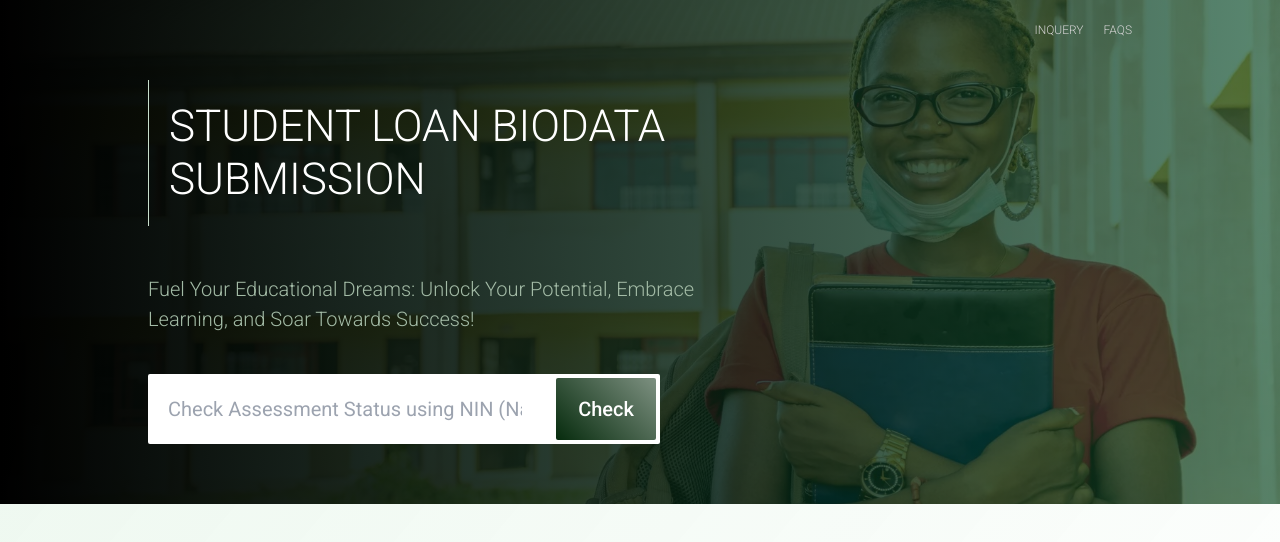
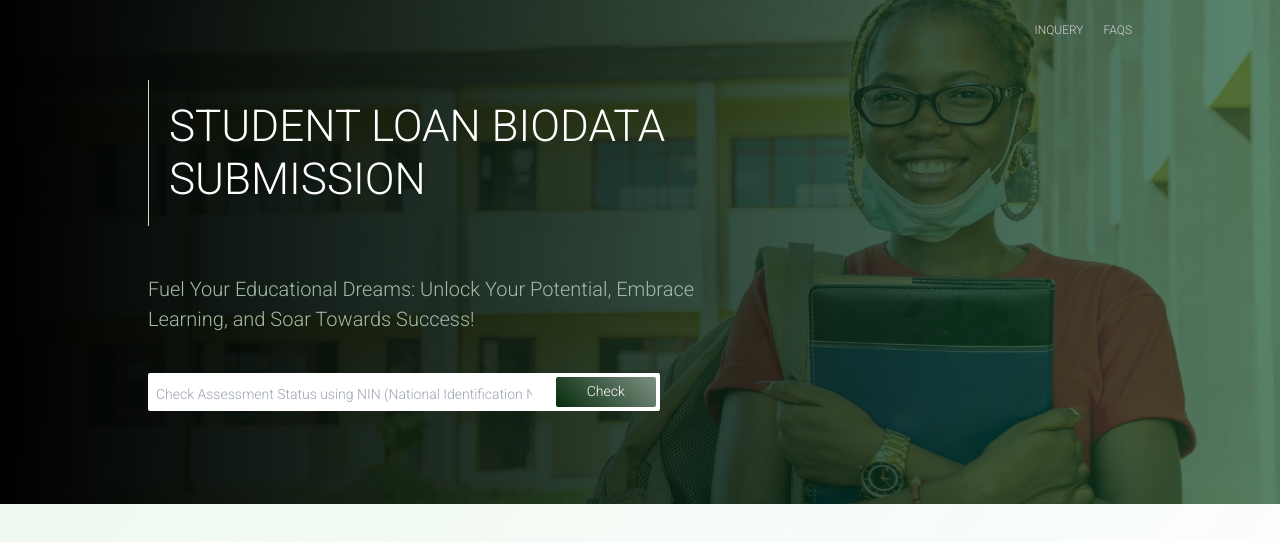
Before and after one commit to mjhdaais/palliative-ticket-generator, a Next.js app: page / in a window 1280 px wide. Shown: the top 542 px of the page. Built offline with nearby package versions, Linux system fonts and the light colour scheme.

Commit message:
fixed search field

```diff
--- a/styles/globals.css
+++ b/styles/globals.css
@@ -29,9 +29,9 @@ button {
     border: none;
     background-color: #555555;
     cursor: pointer;
-    font-family: inherit;
-    /* font-size: .6rem; */
-    font-weight: 500;
+    font-family: inherit !important;
+    /* font-family: 'Roboto', sans-serif; */
+    /* font-weight: 300; */
 }
 
 .container {
@@ -135,14 +135,66 @@ button {
 }
 
 .header__search {
-    /* border: 1px solid; */
+    /* border: 1px solid #fff; */
+    font-weight: 100;
+    /* margin-top: 32px; */
+    margin-top: 39px;
+}
+
+.header__search form {
+    /* border: 1px solid #fff; */
+    width: 100%;
+    max-width: 512px;
+    display: flex;
+    align-items: stretch;
+    gap: 2px;
+    padding: .2em;
+    border-radius: 2px;
+    background-color: #ffffff;
+}
+
+.header__search input::placeholder {
+    font-size: .7rem;
+}
+
+.header__search input {
+    flex: 80%;
+    padding: 0 .2em;
+    border: none;
+    outline: none;
+}
+
+.header__search input,
+.header__search button {
+    border-radius: 2px;
+}
+
+.header__search button {
+    flex: 20%;
+    font-size: .7rem;
+    /* padding: .8em 0;
+    padding: 1.3em 0;
+    font-family: 'Roboto', sans-serif; */
+    /* font-size: .8rem; */
+    color: #ffffff;
+    background: linear-gradient(45deg, #062b0d, #062b0d85);
+}
+
+.header__search button:focus {
+    outline-style: solid;
+    outline-width: 2px;
+    outline-color: #a2cea2;
+}
+
+/* .header__search {
+    border: 1px solid;
     width: 100%;
     max-width: 512px;
     margin-top: 2em;
 }
 
 .search__form {
-    /* border: 1px solid; */
+    border: 1px solid;
     display: flex;
     align-items: center;
     gap: 2px;
@@ -153,6 +205,7 @@ button {
 
 .search__input, .search__button {
     padding: .7em;
+    padding: 0.2em !important;
     border-radius: 2px;
 }
 
@@ -163,16 +216,22 @@ button {
     outline: none;
     border-top-right-radius: 0;
     border-bottom-right-radius: 0;
+    font-family: 'Roboto', sans-serif;
 }
 
 .search__input::placeholder {
-    font-family: inherit;
+    font-family: inherit !important;
+    font-family: 'Roboto', sans-serif !important;
+    font-weight: 100;
+    font-size: .8rem;
 }
 
 .search__button {
     flex: 20%;
     padding: .8em 0;
-    /* padding: 1.3em 0; */
+    padding: 1.3em 0;
+    font-family: 'Roboto', sans-serif;
+    font-size: .8rem;
     color: white;
     background: linear-gradient(45deg, #062b0d, #062b0d85);
 }
@@ -181,4 +240,4 @@ button {
     outline-style: solid;
     outline-width: 2px;
     outline-color: #a2cea2;
-}
+} */
```
